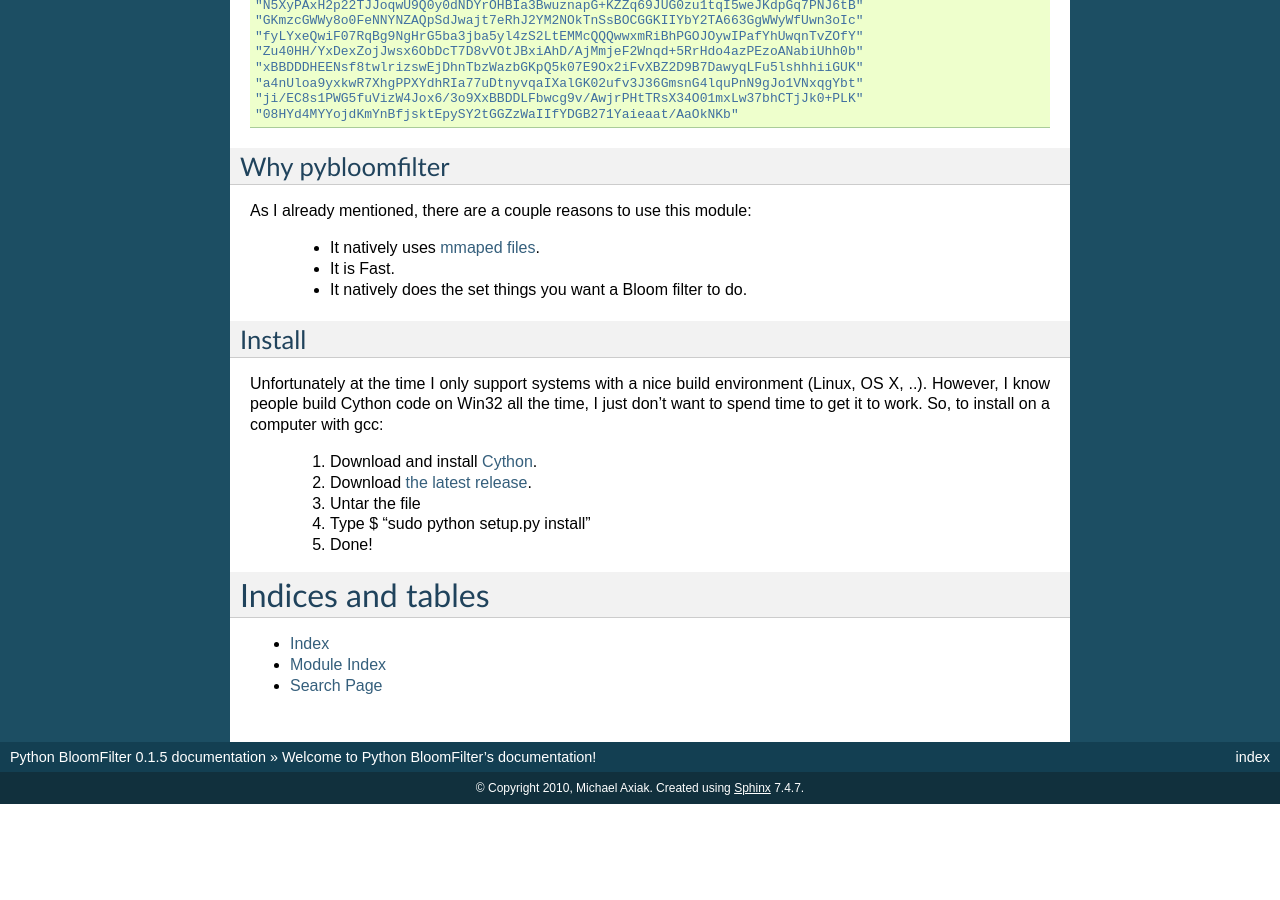
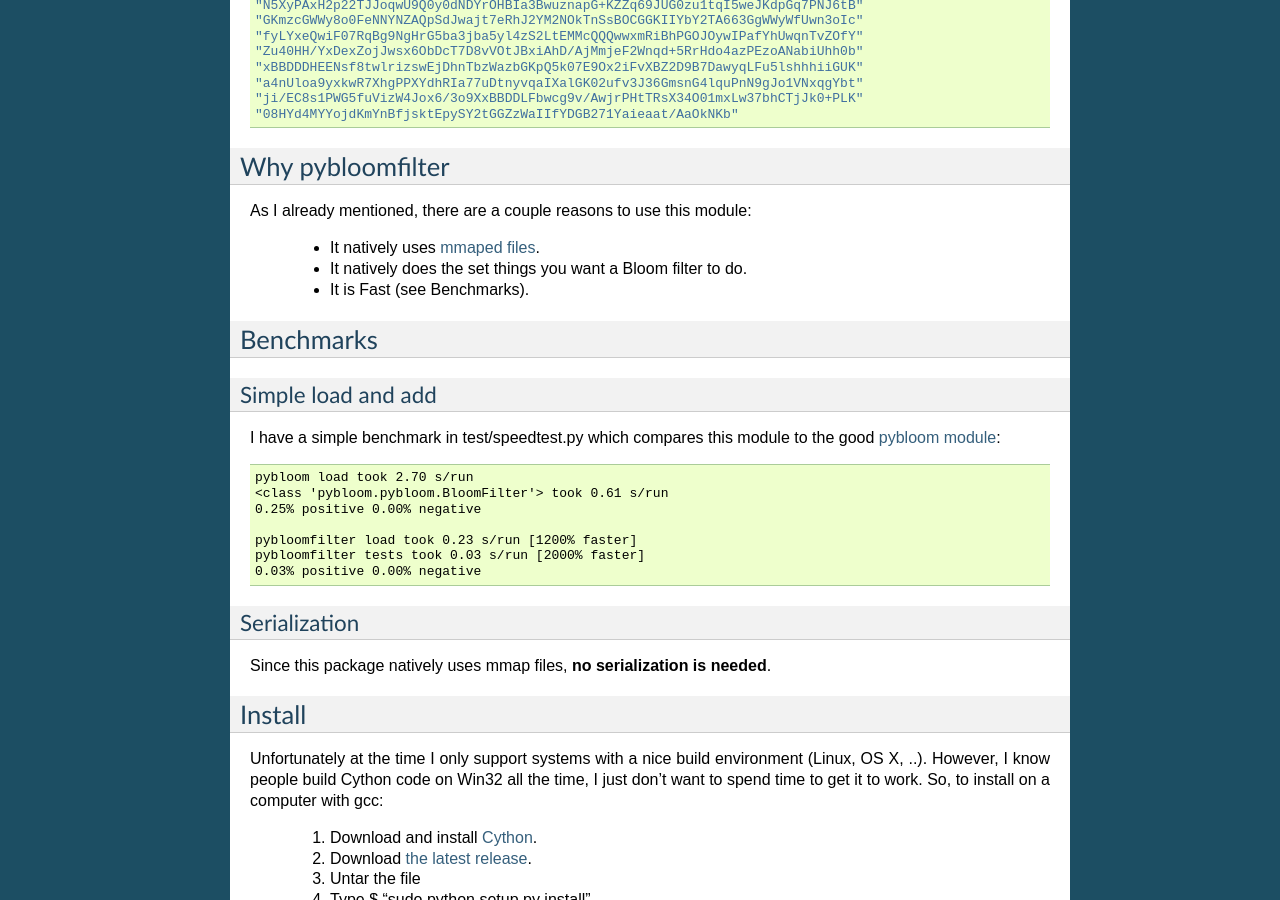
Before and after one commit to axiak/pybloomfiltermmap, a Sphinx documentation site: the page built from docs/index.txt, in a window 1280 px wide and 900 px high, scrolled down 535 px. Built offline with Sphinx 7.4.7, drawn with Linux system fonts in a browser that asks for light colours; before the commit the page ends 1339 px from its top, so only the background shows below that; some of the changed text lies outside the part shown.

Commit message:
Added test and benchmarks

```diff
--- a/docs/index.txt
+++ b/docs/index.txt
@@ -46,18 +46,40 @@
 
 
 Why pybloomfilter
--------------------
+---------------------
 
 As I already mentioned, there are a couple reasons to use this
 module:
 
  * It natively uses `mmaped files <http://en.wikipedia.org/wiki/Mmap>`_.
- * It is Fast.
  * It natively does the set things you want a Bloom filter to do.
+ * It is Fast (see Benchmarks).
 
+Benchmarks
+---------------------
+
+Simple load and add
+^^^^^^^^^^^^^^^^^
+
+I have a simple benchmark in test/speedtest.py which compares
+this module to the good
+`pybloom module <http://github.com/jaybaird/python-bloomfilter/>`_::
+
+    pybloom load took 2.70 s/run
+    <class 'pybloom.pybloom.BloomFilter'> took 0.61 s/run
+    0.25% positive 0.00% negative
+
+    pybloomfilter load took 0.23 s/run [1200% faster]
+    pybloomfilter tests took 0.03 s/run [2000% faster]
+    0.03% positive 0.00% negative
+
+Serialization
+^^^^^^^^^^^^^^^^^
+
+Since this package natively uses mmap files, **no serialization is needed**.
 
 Install
--------------
+---------------------
 
 Unfortunately at the time I only support systems with a nice build environment
 (Linux, OS X, ..). However, I know people build Cython code on Win32 all the
@@ -72,7 +94,7 @@
 
 
 Indices and tables
-==================
+---------------------
 
 * :ref:`genindex`
 * :ref:`modindex`
```
Also changed, not shown: 9 other files.
